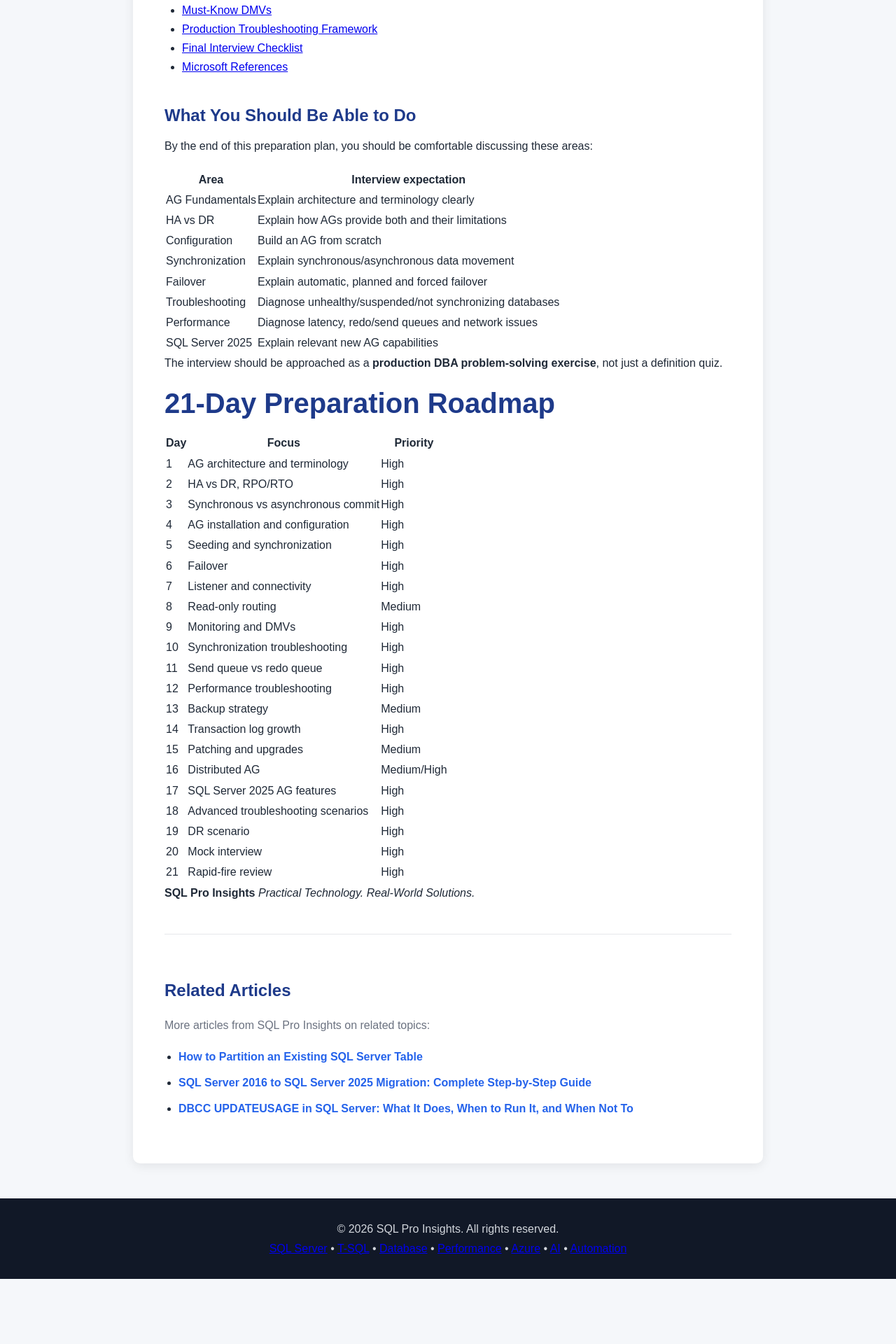
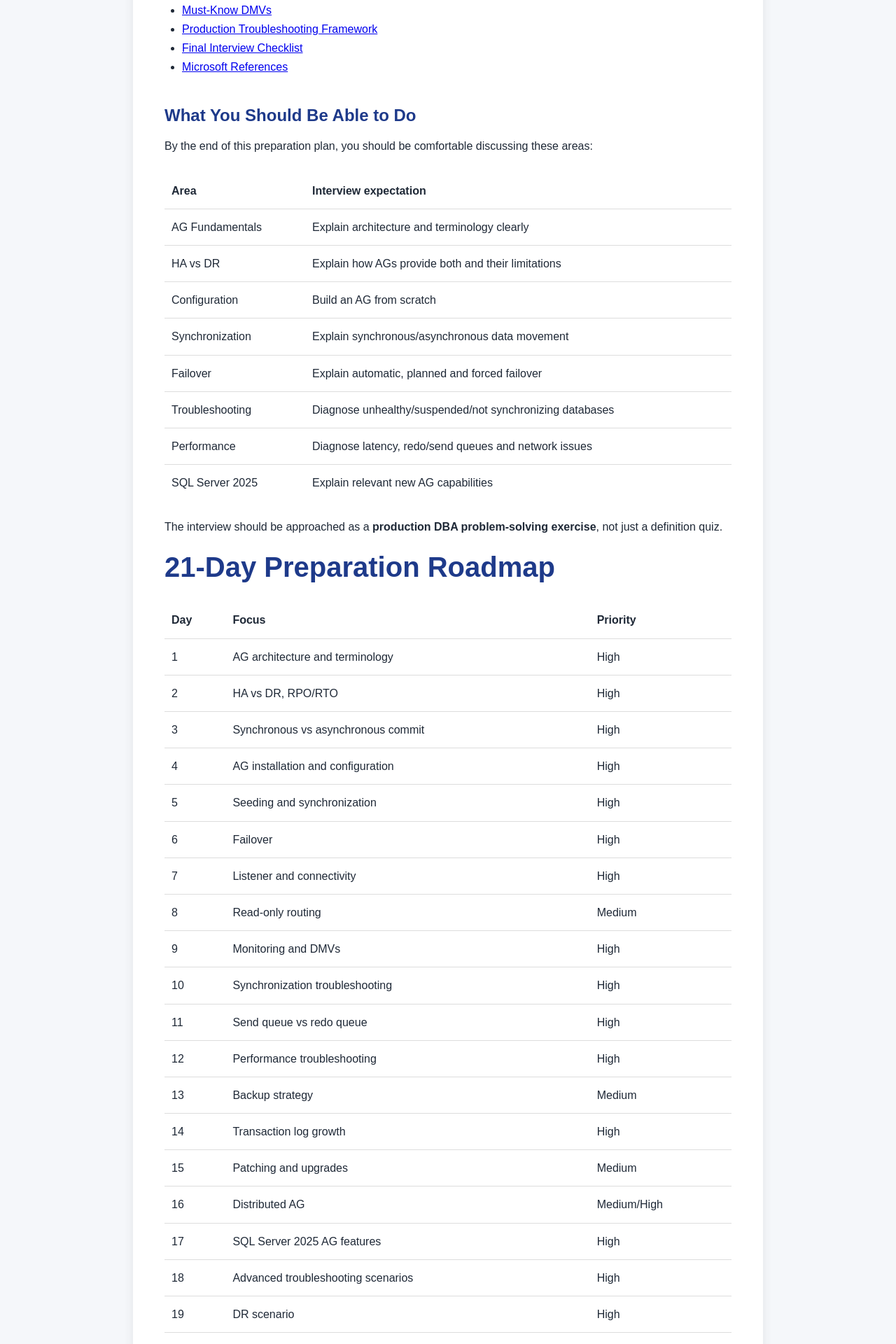
Before and after one commit to SQLProInsights/sqlproinsights.github.io, a Jekyll site: the page built from _posts/2026-09-23-SQL-Server-AlwaysOn-Availability-Groups-Interview-Questions.md, in a window 1280 px wide. Shown: the part 1638-3558 px from the top of the page at 70% size. Built offline with Jekyll 4.4.1, drawn with Linux system fonts in a browser that asks for light colours; before the commit the page ends 3465 px from its top, so only the background shows below that.

Commit message:
Add styles for Markdown tables
Added styles for Markdown tables including width, padding, and border settings.

```diff
--- a/assets/css/style.css
+++ b/assets/css/style.css
@@ -530,6 +530,30 @@ body.dark-mode .related-posts {
 
 }
 
+/* Markdown Tables */
+table {
+  width: 100%;
+  border-collapse: collapse;
+  margin: 1.5rem 0;
+  display: table;
+}
+
+table th,
+table td {
+  padding: 12px 10px;
+  text-align: left;
+  vertical-align: top;
+  border-bottom: 1px solid #ddd;
+}
+
+table th {
+  font-weight: 700;
+}
+
+table tr:last-child td {
+  border-bottom: none;
+}
+
 /* ==================================================
    Blog Article Images
    ================================================== */
```
